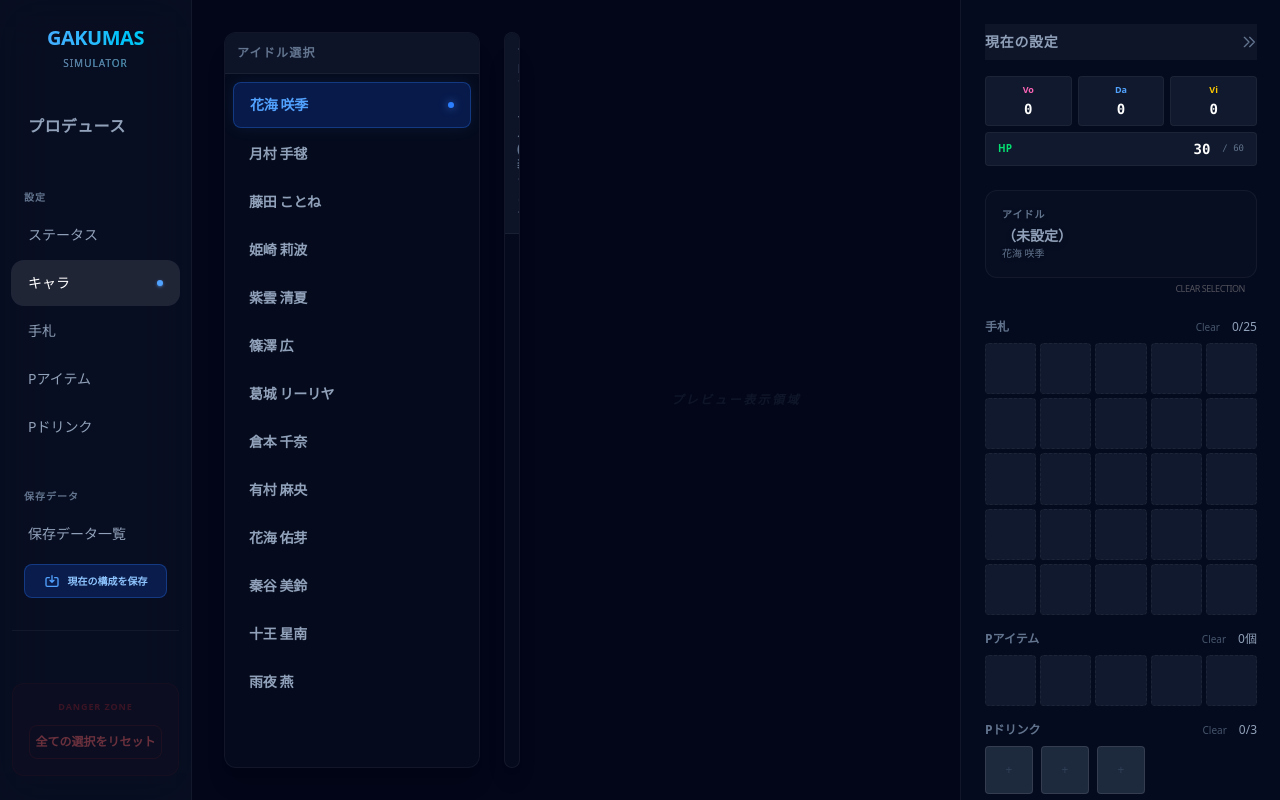
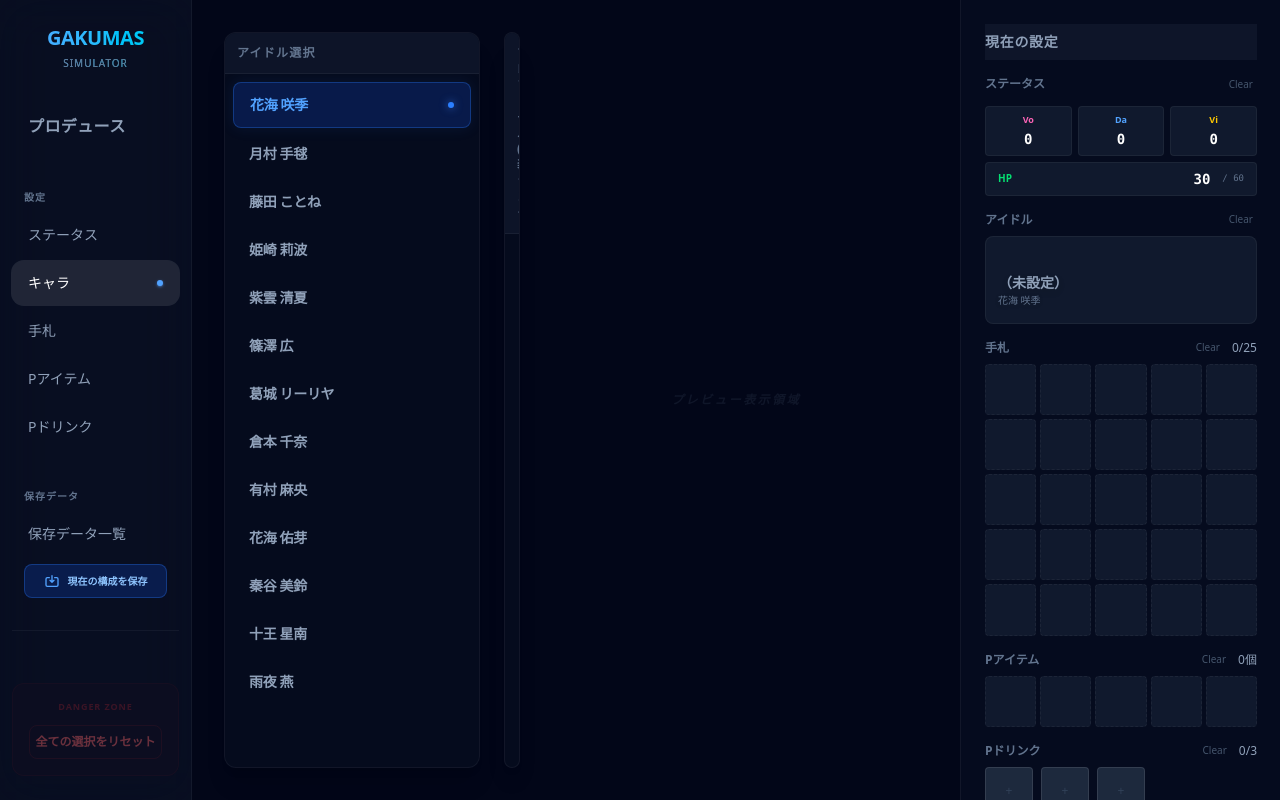
Before and after one commit to mihalinn/gakumasu, a React (Vite) app: page / in a window 1280 px wide. Built offline with nearby package versions, Linux system fonts and the light colour scheme; grey boxes are pictures that could not be loaded.

Commit message:
Update Sidebar and Idol Card UI: Standardized headers, refined Idol card layout with generic image positioning

```diff
--- a/src/App.tsx
+++ b/src/App.tsx
@@ -86,7 +86,6 @@ function App() {
     const [hand, setHand] = useState<Card[]>([]);
     // View Mode State (Global)
     const [viewMode, setViewMode] = useState<'detail' | 'compact'>('detail');
-    const [isRightSidebarOpen, setIsRightSidebarOpen] = useState(true);
 
     // Reset Logic
     const handleResetAll = () => {
@@ -110,6 +109,10 @@ function App() {
         e.stopPropagation();
         setSelectedCharName(characterGroups[0]?.name || null);
         setSelectedProfileId(null);
+    };
+    const resetStatus = (e: React.MouseEvent) => {
+        e.stopPropagation();
+        setStatus({ vocal: 0, dance: 0, visual: 0, hp: 30, maxHp: 60 });
     };
 
     const [savedConfigs, setSavedConfigs] = useState<SavedConfig[]>(() => {
@@ -324,32 +327,24 @@ function App() {
                         )}
                     </div>
                 </div>
-                {/* Show Right Sidebar Button */}
-                {!isRightSidebarOpen && (
-                    <div className="absolute right-0 top-6 z-50 animate-in fade-in slide-in-from-right-2 duration-300">
-                        <button
-                            onClick={() => setIsRightSidebarOpen(true)}
-                            className="bg-slate-800 border-l border-t border-b border-white/10 rounded-l-lg p-3 text-slate-400 hover:text-white shadow-xl hover:bg-slate-700 transition-all"
-                            title="設定を表示"
-                        >
-                            <svg className="w-5 h-5" fill="none" stroke="currentColor" viewBox="0 0 24 24"><path strokeLinecap="round" strokeLinejoin="round" strokeWidth="2" d="M11 19l-7-7 7-7m8 14l-7-7 7-7" /></svg>
-                        </button>
-                    </div>
-                )}
             </div>
 
             {/* Right Sidebar */}
-            <div className={`${isRightSidebarOpen ? 'w-80' : 'w-0'} bg-slate-900/30 border-l border-white/5 flex-shrink-0 flex flex-col overflow-hidden transition-all duration-500 ease-in-out relative`}>
+            <div className="w-80 bg-slate-900/30 border-l border-white/5 flex-shrink-0 flex flex-col overflow-hidden transition-all duration-500 ease-in-out relative">
                 <div className="w-80 h-full flex flex-col p-6 overflow-y-auto">
                     <div className="flex items-center justify-between mb-6 sticky top-0 bg-slate-900/95 py-2 -my-2 z-10 backdrop-blur w-full">
                         <h3 className="text-sm font-bold text-slate-400 uppercase tracking-wider whitespace-nowrap">現在の設定</h3>
-                        <button onClick={() => setIsRightSidebarOpen(false)} className="text-slate-500 hover:text-white transition-colors">
-                            <svg className="w-4 h-4" fill="none" stroke="currentColor" viewBox="0 0 24 24"><path strokeLinecap="round" strokeLinejoin="round" strokeWidth="2" d="M13 5l7 7-7 7M5 5l7 7-7 7" /></svg>
-                        </button>
                     </div>
                     <div className="space-y-6">
                         {/* Status Summary */}
-                        <div className="flex flex-col gap-1.5">
+                        <div
+                            className="flex flex-col gap-1.5 cursor-pointer hover:bg-white/5 p-2 -m-2 mb-2 rounded-lg transition-colors group"
+                            onClick={() => setActiveTab(TABS.STATUS)}
+                        >
+                            <div className="flex justify-between items-center mb-2">
+                                <span className="text-xs text-slate-500 uppercase font-bold group-hover:text-slate-300 transition-colors">ステータス</span>
+                                <button onClick={resetStatus} className="text-[10px] text-slate-600 hover:text-red-400 transition-colors px-1">Clear</button>
+                            </div>
                             <div className="grid grid-cols-3 gap-1.5">
                                 <div className="flex flex-col items-center justify-center gap-0.5 bg-slate-800/50 rounded px-1 py-1.5 border border-white/5">
                                     <span className="text-[9px] font-bold text-pink-400">Vo</span>
@@ -371,16 +366,24 @@ function App() {
                             </div>
                         </div>
 
+                        {/* Idol Profile */}
+                        <div
+                            className="cursor-pointer hover:bg-white/5 p-2 -m-2 mb-2 rounded-lg transition-colors group"
+                            onClick={() => setActiveTab(TABS.CHARACTER)}
+                        >
+                            <div className="flex justify-between items-center mb-2">
+                                <span className="text-xs text-slate-500 uppercase font-bold group-hover:text-slate-300 transition-colors">アイドル</span>
+                                <button onClick={resetCharacter} className="text-[10px] text-slate-600 hover:text-red-400 transition-colors px-1">Clear</button>
+                            </div>
                             <SummaryCard
-                            title="アイドル" onClick={() => setActiveTab(TABS.CHARACTER)}
                                 value={selectedProfile ? selectedProfile.name : "（未設定）"}
                                 sub={selectedGroup ? selectedGroup.name : "--"}
                                 badge={selectedProfile?.plan}
                                 highlight={!!selectedProfile}
                                 imageUrl={selectedProfile?.image && selectedGroup ? `${import.meta.env.BASE_URL}images/characters/${selectedGroup.id}/${selectedProfile.image}` : undefined}
+                                imagePosition="object-[50%_15%]"
+                                imageLayout="right"
                             />
-                        <div className="flex justify-end -mt-5 pr-2 relative z-20">
-                            <button onClick={resetCharacter} className="text-[9px] text-zinc-600 hover:text-red-400 transition-colors px-1 uppercase tracking-tighter cursor-pointer">Clear Selection</button>
                         </div>
 
                         <div className="cursor-pointer hover:bg-white/5 p-2 -m-2 rounded-lg transition-colors group" onClick={() => setActiveTab(TABS.HAND)}>
--- a/src/components/UI.tsx
+++ b/src/components/UI.tsx
@@ -23,41 +23,65 @@ export function NavButton({ label, icon, active, onClick, primary = false }: Nav
 }
 
 interface SummaryCardProps {
-    title: string;
+    title?: string;
     value: string;
-    sub?: string;
-    badge?: string;
+    sub: string;
+    badge?: 'logic' | 'sense' | 'anomaly';
     highlight?: boolean;
     onClick?: () => void;
     imageUrl?: string;
+    imagePosition?: string;
+    imageLayout?: 'full' | 'right';
 }
 
-export function SummaryCard({ title, value, sub, badge, highlight = false, onClick, imageUrl }: SummaryCardProps) {
+export function SummaryCard({ title, value, sub, badge, highlight = false, onClick, imageUrl, imagePosition = "object-top", imageLayout = 'full' }: SummaryCardProps) {
     return (
         <div
             onClick={onClick}
-            className={`relative overflow-hidden p-4 rounded-xl border transition-all duration-300 group ${onClick ? "cursor-pointer hover:bg-white/10 hover:border-white/20 active:scale-[0.98]" : ""} ${highlight ? "bg-white/5 border-white/10" : "bg-slate-900/30 border-white/5"}`}
+            className={`
+                relative overflow-hidden rounded-lg border transition-all duration-300 group min-h-[5.5rem]
+                ${highlight
+                    ? 'bg-gradient-to-br from-blue-500/10 to-indigo-500/10 border-blue-400/30 shadow-[0_0_15px_-3px_rgba(59,130,246,0.3)]'
+                    : 'bg-slate-800/50 border-white/5 hover:border-white/10 hover:bg-slate-800/80'
+                }
+            `}
         >
-            {/* Ambient Background Image */}
-            {imageUrl && (
-                <div className="absolute right-[-5%] top-[-10%] bottom-[-10%] w-[70%] pointer-events-none select-none grayscale-[0.2] group-hover:grayscale-0 transition-all duration-500">
-                    <div className="w-full h-full relative">
-                        <img
-                            key={imageUrl}
-                            src={imageUrl}
-                            className="w-full h-full object-cover object-[50%_15%] animate-slide-in-right opacity-0" // Default opacity 0, animation handles fade-in to 0.6
+            {/* Background Image/Effect */}
+            {imageUrl ? (
+                imageLayout === 'right' ? (
+                    /* Right-side layout (2:8 ratio with gradient mask) */
+                    <>
+                        <div
+                            className="absolute right-0 top-0 bottom-0 w-[80%] opacity-80 group-hover:scale-105 transition-transform duration-700"
                             style={{
-                                maskImage: 'linear-gradient(to left, black 20%, transparent 100%)',
-                                WebkitMaskImage: 'linear-gradient(to left, black 20%, transparent 100%)'
+                                maskImage: 'linear-gradient(to right, transparent, black 30%)',
+                                WebkitMaskImage: 'linear-gradient(to right, transparent, black 30%)'
                             }}
-                        />
-                    </div>
-                </div>
+                        >
+                            <img src={imageUrl} alt="" className={`w-full h-full object-cover ${imagePosition}`} />
+                        </div>
+                        {/* Subtle text protection gradient */}
+                        <div className="absolute inset-0 bg-gradient-to-r from-slate-900 via-slate-900/20 to-transparent" />
+                    </>
+                ) : (
+                    /* Full background layout (Original) */
+                    <>
+                        <div className="absolute inset-0 opacity-20 transition-transform duration-700 group-hover:scale-105">
+                            <img src={imageUrl} alt="" className={`w-full h-full object-cover ${imagePosition}`} />
+                        </div>
+                        <div className="absolute inset-0 bg-gradient-to-t from-slate-900 via-slate-900/40 to-transparent" />
+                    </>
+                )
+            ) : highlight && (
+                <div className="absolute inset-0 bg-gradient-to-br from-blue-500/5 via-transparent to-indigo-500/5 opacity-0 group-hover:opacity-100 transition-opacity" />
             )}
 
-            <div className="relative z-10">
-                <div className="flex items-center gap-3 mb-1">
-                    <p className="text-[10px] font-bold text-slate-500 uppercase tracking-widest shadow-black drop-shadow-sm">{title}</p>
+            {/* Content */}
+            <div className="relative p-3">
+                <div className="flex justify-between items-start mb-1 min-h-[1.25rem]">
+                    {title && (
+                        <span className="text-[10px] font-bold text-slate-500 uppercase tracking-wider">{title}</span>
+                    )}
                     {badge && (
                         <span className={`text-[9px] px-1.5 py-0.5 rounded font-bold uppercase shadow-sm ${badge === "logic" ? "bg-blue-500/20 text-blue-400 border border-blue-500/20 backdrop-blur-sm" :
                             badge === "sense" ? "bg-orange-500/20 text-orange-400 border border-orange-500/20 backdrop-blur-sm" :
@@ -68,7 +92,7 @@ export function SummaryCard({ title, value, sub, badge, highlight = false, onCli
                     )}
                 </div>
                 <div className="flex items-center gap-2">
-                    <div className="min-w-0 pr-6">
+                    <div className="min-w-0 w-full">
                         <p className={`text-sm font-bold truncate ${highlight ? "text-white" : "text-slate-400"} drop-shadow-md shadow-black`}>{value}</p>
                         {sub && <p className="text-[10px] text-slate-500 truncate drop-shadow-sm shadow-black">{sub}</p>}
                     </div>
```
Lines whose indentation alone changed are shown as unchanged.
